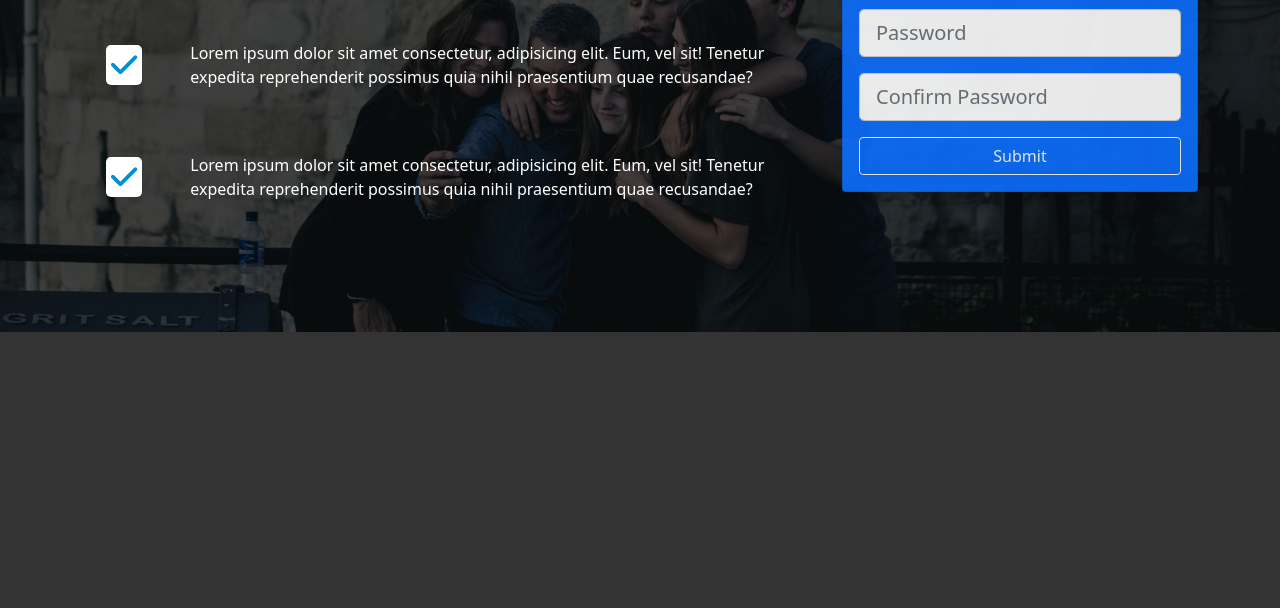
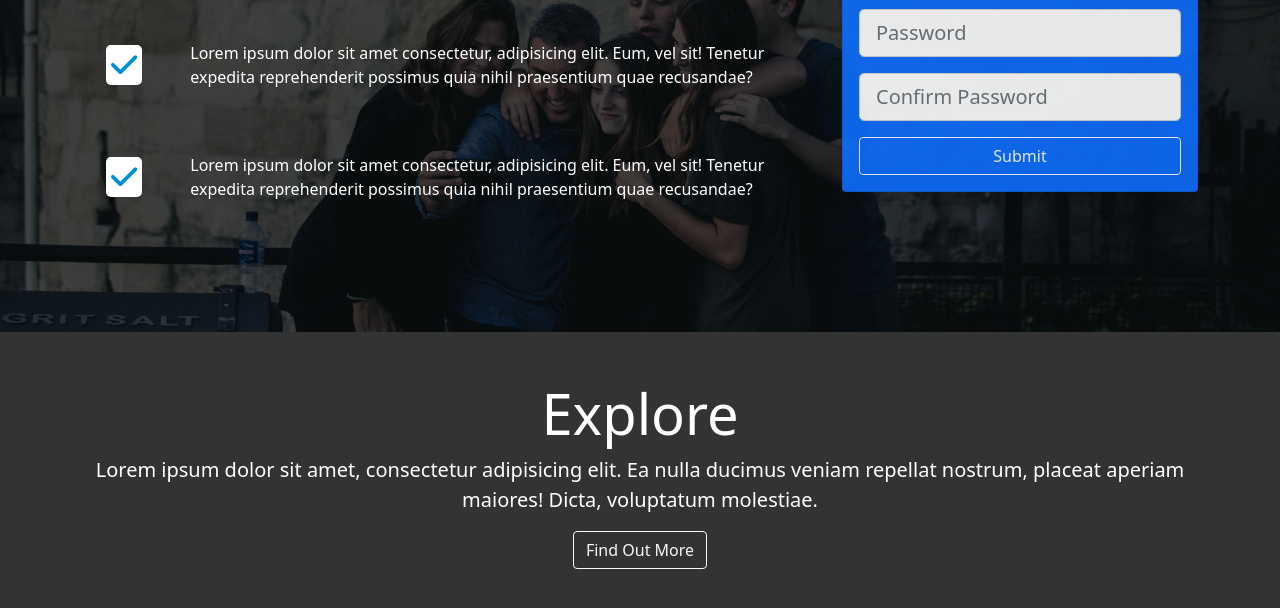
Before and after one commit to Asnoyon/LoopLAB-Clone, a plain HTML site: page index.html in a window 1280 px wide. Shown: the part 368-976 px from the top of the page. Before the commit the page ends 800 px from the top, so only its background shows below. Drawn offline with Linux system fonts and the light colour scheme; a script that the page names is missing.

Commit message:
explore section

```diff
--- a/index.html
+++ b/index.html
@@ -116,6 +116,19 @@
             </div>
         </div>
     </section>
+
+    <!-- EXPLORE HEAD SECTION -->
+  <section id="explore-head-section" class="text-center py-5">
+    <div class="container">
+      <div class="row">
+        <div class="col-md-12">
+          <h2 class="display-4">Explore</h2>
+          <p class="lead">Lorem ipsum dolor sit amet, consectetur adipisicing elit. Ea nulla ducimus veniam repellat nostrum, placeat aperiam maiores! Dicta, voluptatum molestiae.</p>
+          <a href="#" class="btn btn-outline-light">Find Out More</a>
+        </div>
+      </div>
+    </div>
+  </section>
     <!-- Bootstrap 5 and JS Cdn -->
     <script src="assets/js/bootstrap.min.js"></script>
 
```
